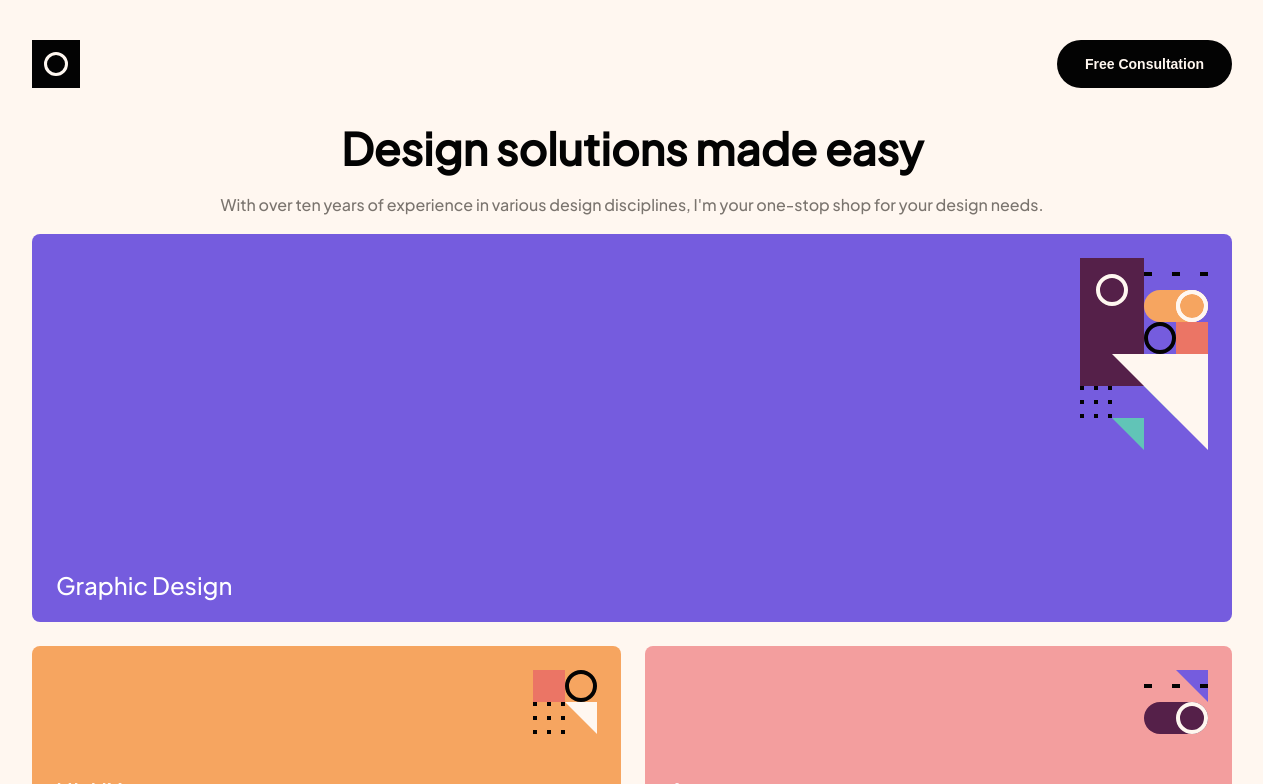
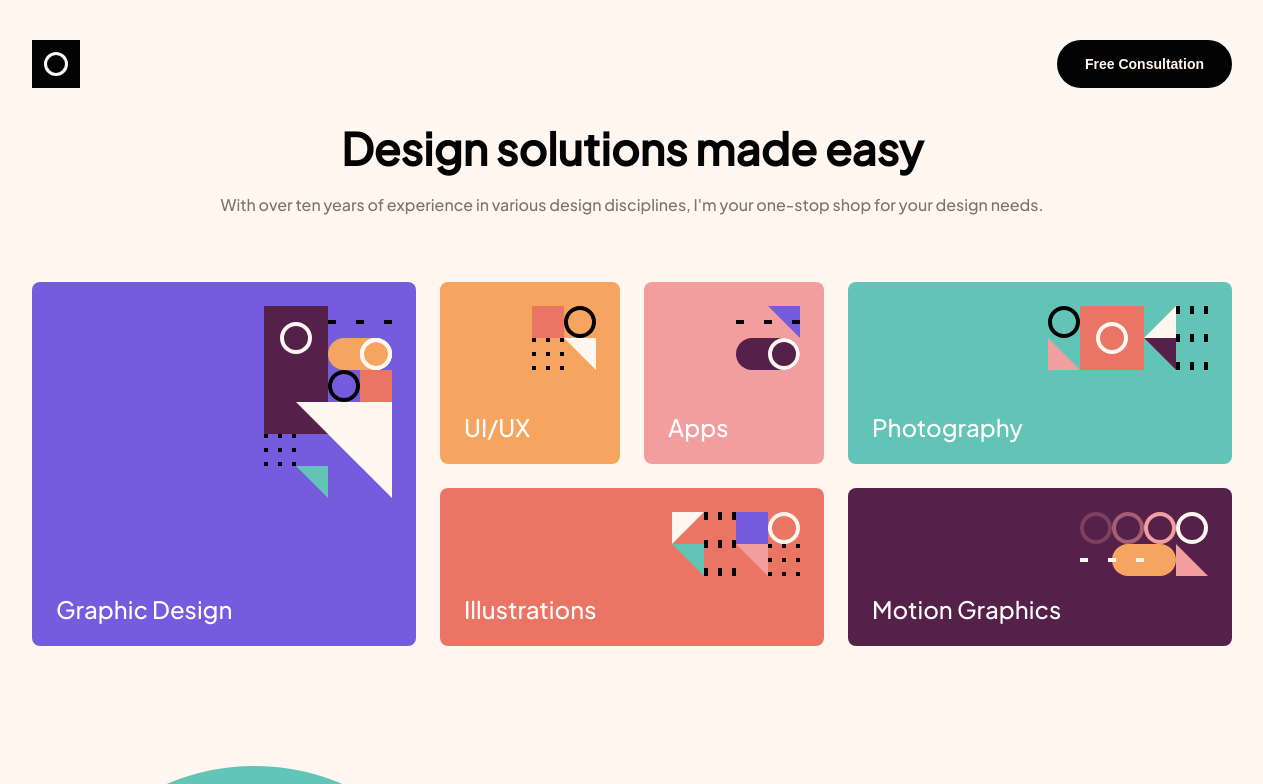
Before and after one commit to iannnop/single-page-design-portfolio, a Vue app: page / in a window 1536 px wide. Shown: the top 784 px of the page, without its empty margins (136-1399 px from the left). Built offline with nearby package versions, Linux system fonts and the light colour scheme.

Commit message:
skill grid responsive

```diff
--- a/src/components/SkillGrid.vue
+++ b/src/components/SkillGrid.vue
@@ -39,8 +39,8 @@ img {
 
 .grid {
   display: grid;
-  grid-template-columns: 2;
-  grid-template-rows: repeat(6, 182px) ;
+  grid-template-columns: repeat(2, 1fr);
+  grid-template-rows: repeat(6, 1fr);
   grid-template-areas:
   'a a'
   'a a'
@@ -94,4 +94,30 @@ img {
   color: #FFFFFF;
   font-size: 24px;
 }
+
+@media (min-width: 768px) {
+  .grid {
+    margin: 64px 0;
+    display: grid;
+    grid-template-columns: repeat(4, 1fr);
+    grid-template-rows: repeat(3, 1fr);
+    grid-template-areas:
+    'a a b c'
+    'a a d d'
+    'e e f f';
+    gap: 24px;
+  }
+}
+
+@media (min-width: 1440px) {
+  .grid {
+    display: grid;
+    grid-template-columns: repeat(6, 1fr);
+    grid-template-rows: 182px 158px;
+    grid-template-areas:
+    'a a b c e e'
+    'a a d d f f';
+    gap: 24px;
+  }
+}
 </style>
```
